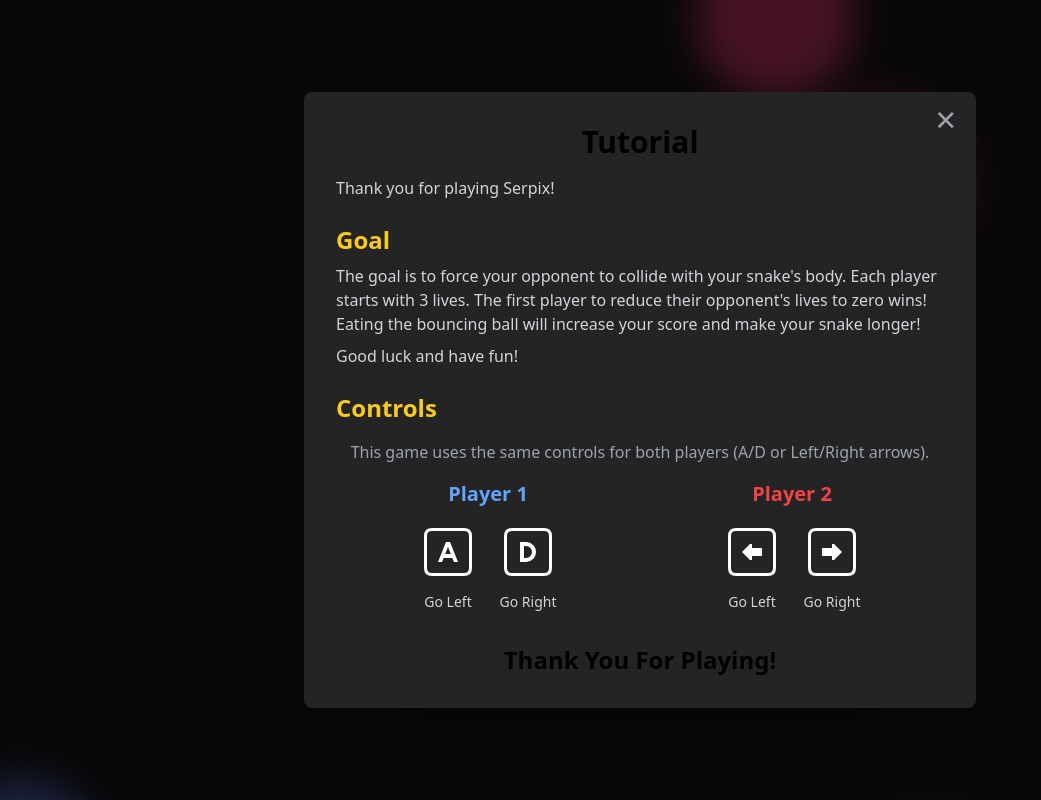
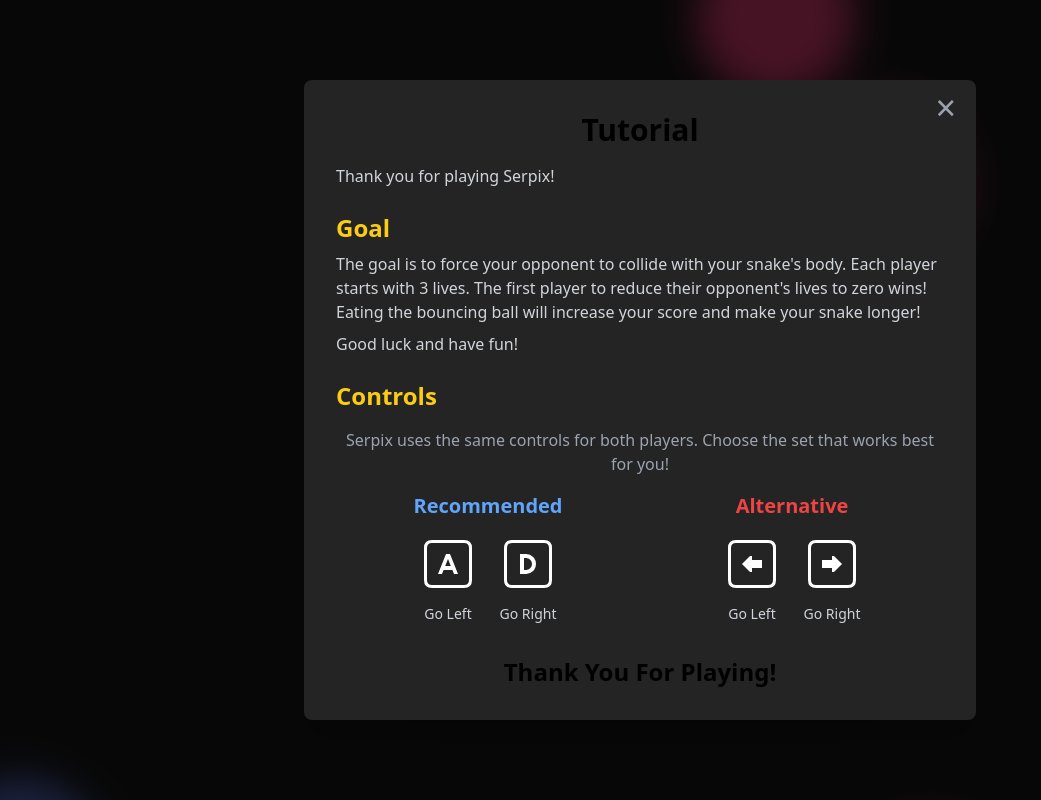
Before and after one commit to PedroVillasBoas/SerpixGame, a React (Vite) app in the folder serpix-online/frontend/: page / in a window 1280 px wide. Both pictures are taken after a click on the button "Tutorial". Shown: the whole page, without its empty margins (0-1041 px from the left). Built offline with nearby package versions, Linux system fonts and the light colour scheme; no server answers.

Commit message:
style: change text on tutorial

```diff
--- a/serpix-online/frontend/src/components/ui/TutorialModal.jsx
+++ b/serpix-online/frontend/src/components/ui/TutorialModal.jsx
@@ -39,13 +39,13 @@ export function TutorialModal({ isOpen, onClose }) {
           Controls
         </h2>
         <p className="text-center text-gray-400 mb-4">
-          This game uses the same controls for both players (A/D or Left/Right
-          arrows).
+          Serpix uses the same controls for both players. Choose the set that
+          works best for you!
         </p>
         <div className="flex justify-around my-4">
-          {/* Player 1 Controls */}
+          {/* Recommended Controls */}
           <div className="flex-1 text-center">
-            <h3 className="text-xl font-bold text-blue-400 mb-3">Player 1</h3>
+            <h3 className="text-xl font-bold text-blue-400 mb-3">Recommended</h3>
             <div className="flex justify-center gap-4">
               <img
                 src="/assets/visual/sprites/p1_left.svg"
@@ -63,9 +63,9 @@ export function TutorialModal({ isOpen, onClose }) {
               <span className="w-16 text-center">Go Right</span>
             </div>
           </div>
-          {/* Player 2 Controls */}
+          {/* Alternative Controls */}
           <div className="flex-1 text-center">
-            <h3 className="text-xl font-bold text-red-500 mb-3">Player 2</h3>
+            <h3 className="text-xl font-bold text-red-500 mb-3">Alternative</h3>
             <div className="flex justify-center gap-4">
               <img
                 src="/assets/visual/sprites/p2_left.svg"
```
